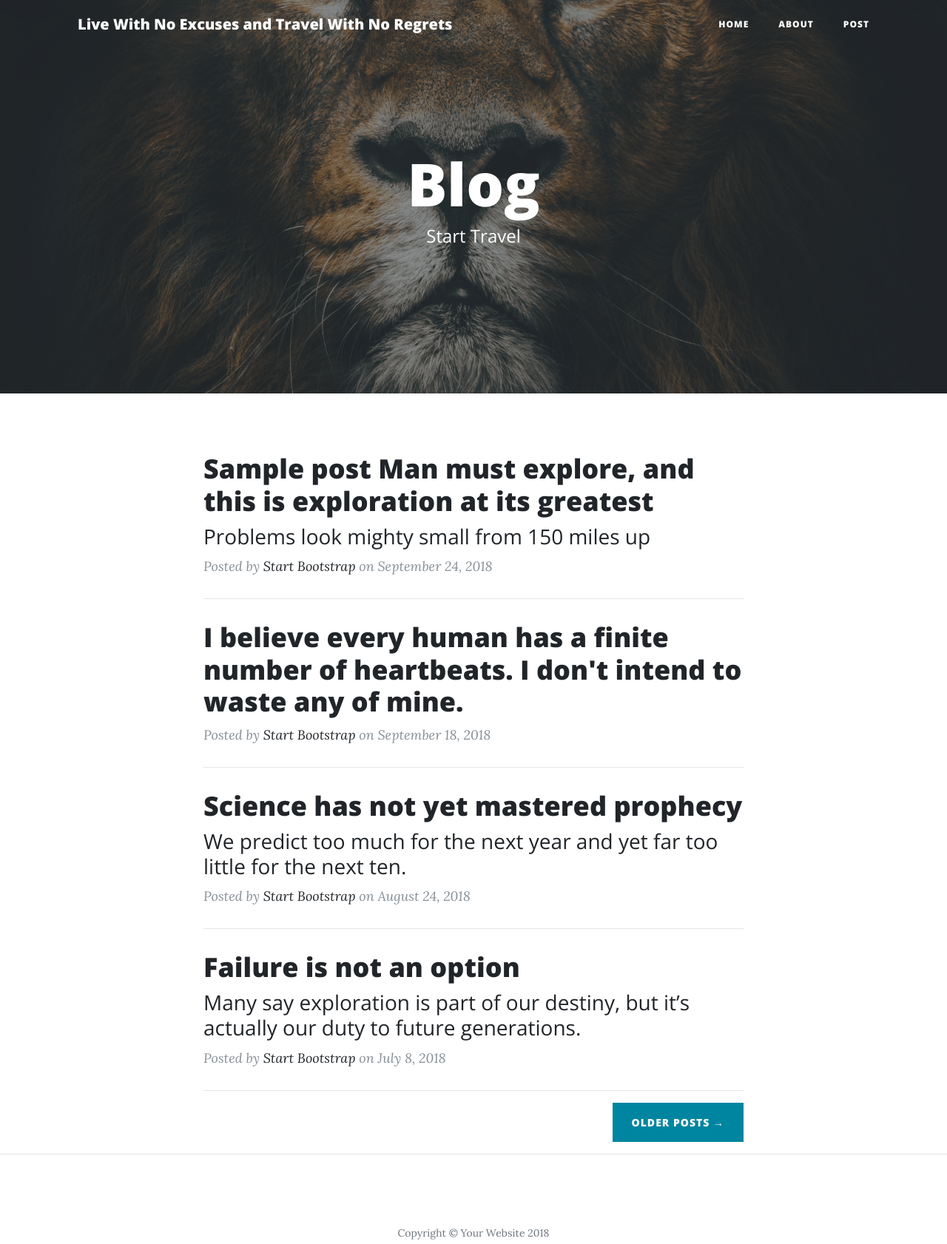
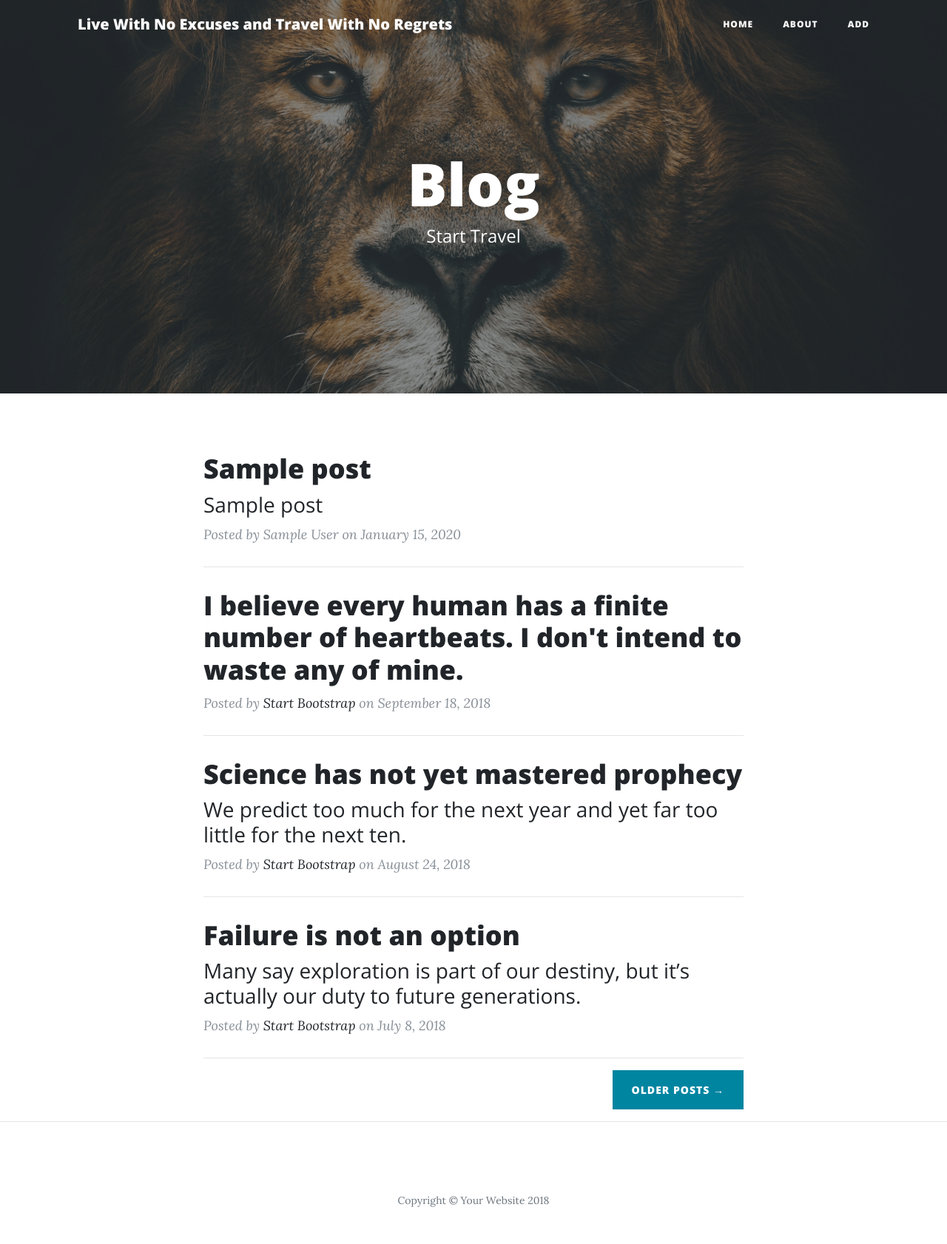
Before and after one commit to zecollokaris/personal-blog, a Python web app: template app/templates/index.html in a window 1280 px wide. Shown: the top 1682 px of the page at 74% size. After the commit the page ends 1632 px from the top, so only its background shows below. Run offline with Jinja, Linux system fonts and the light colour scheme; the template is opened without the code that fills it: most values are stand-ins (such as "Sample title", 1, 10 or a date in 2020).

Commit message:
error in changing folder structure

```diff
--- a/app/templates/about.html
+++ b/app/templates/about.html
@@ -44,7 +44,7 @@
               <a class="nav-link" href="{{ url_for('about') }}">About</a>
             </li>
             <li class="nav-item">
-              <a class="nav-link" href="{{ url_for('post') }}">Post</a>
+              <a class="nav-link" href="{{ url_for('add') }}">Add</a>
             </li>
           </ul>
         </div>
--- a/app/templates/add.html
+++ b/app/templates/add.html
@@ -45,7 +45,7 @@
               <a class="nav-link" href="{{ url_for('about') }}">About</a>
             </li>
             <li class="nav-item">
-              <a class="nav-link" href="{{ url_for('post') }}">Post</a>
+              <a class="nav-link" href="{{ url_for('add') }}">Add</a>
             </li>
           </ul>
         </div>
--- a/app/templates/index.html
+++ b/app/templates/index.html
@@ -42,7 +42,7 @@
               <a class="nav-link" href="{{ url_for('about') }}">About</a>
             </li>
             <li class="nav-item">
-              <a class="nav-link" href="{{ url_for('post') }}">Post</a>
+              <a class="nav-link" href="{{ url_for('add') }}">Add</a>
             </li>
           </ul>
         </div>
@@ -71,18 +71,15 @@
         <div class="col-lg-8 col-md-10 mx-auto">
           {% for post in posts %}
           <div class="post-preview">
-            <a href="post.html">
+            <a href="{{ url_for('post', post_id=post.id) }}">
               <h2 class="post-title">
                 {{ post.title }}
-                Man must explore, and this is exploration at its greatest
               </h2>
               <h3 class="post-subtitle">
-                Problems look mighty small from 150 miles up
+                {{ post.subtitle }}
               </h3>
             </a>
-            <p class="post-meta">Posted by
-              <a href="#">Start Bootstrap</a>
-              on September 24, 2018</p>
+            <p class="post-meta">Posted by {{ post.author }} on {{ post.date_posted.strftime('%B %d, %Y') }}</p>
           </div>
           {% endfor %}
           <hr>
--- a/app/templates/post.html
+++ b/app/templates/post.html
@@ -47,7 +47,7 @@
               <a class="nav-link" href="{{ url_for('about') }}">About</a>
             </li>
             <li class="nav-item">
-              <a class="nav-link" href="{{ url_for('post') }}">Post</a>
+              <a class="nav-link" href="{{ url_for('add') }}">Add</a>
             </li>
           </ul>
         </div>
@@ -68,7 +68,7 @@
               <h2 class="subheading">{{ post.subtitle }}}</h2>
               <span class="meta">Posted by
                 {{ post.author }}
-                on {{ date_posted }}</span>
+                on {{ post.date_posted.strftime('%B %d, %Y') }}</span>
             </div>
           </div>
         </div>
```
Also changed, not shown: app.py (+9 -0 lines), app/main/views.py (added, +49 -0 lines), app/models.py (+16 -0 lines), manage.py (deleted, +0 -69 lines), app/static/home-bg.jpg, 2 other files.
